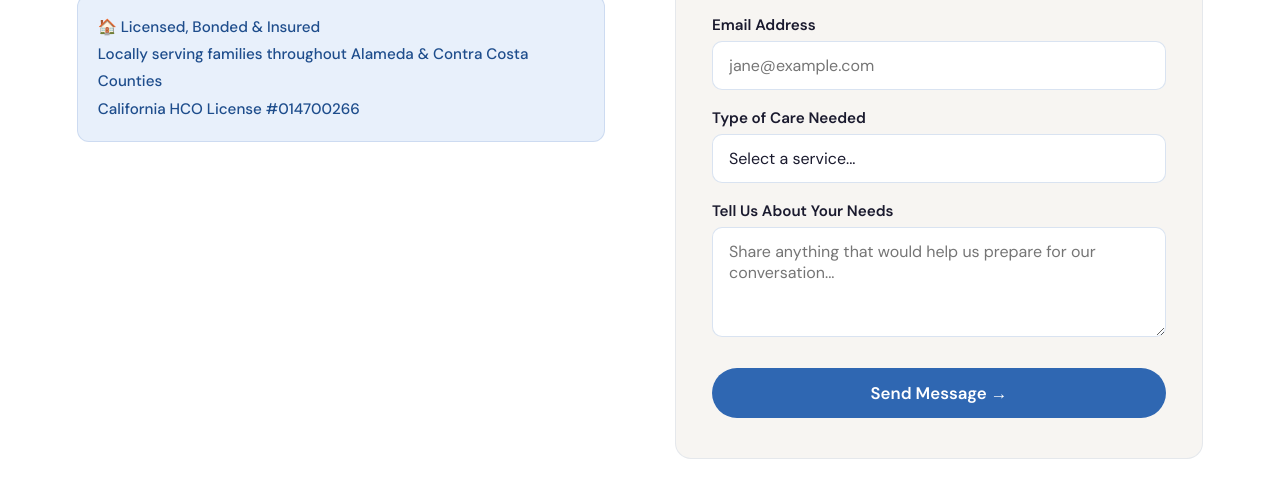
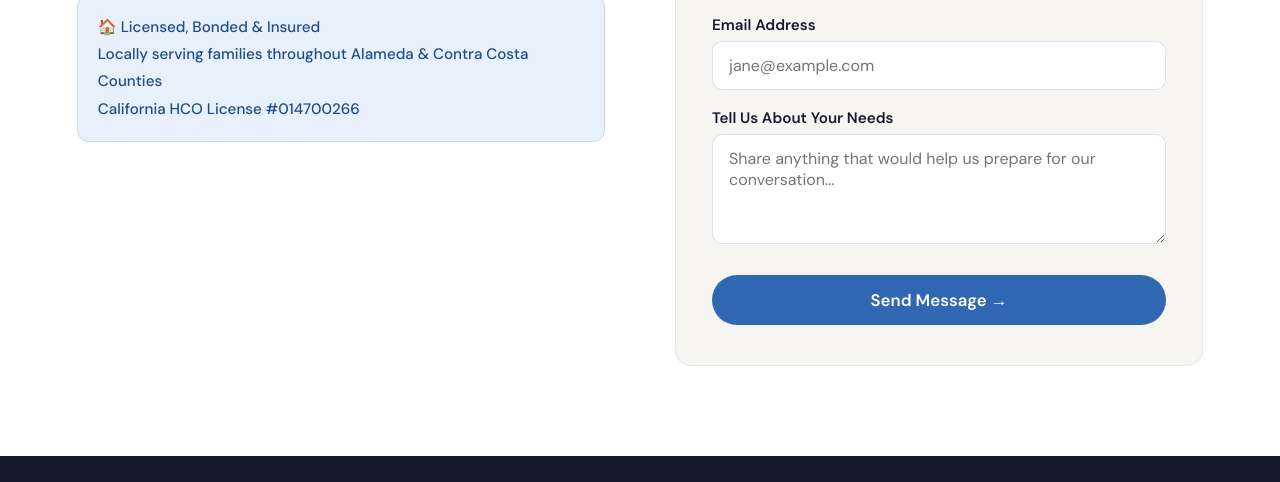
Before and after one commit to drewhomecare/drew-home-care-website, a plain HTML site: page index.html in a window 1280 px wide. Shown: the part 4834-5316 px from the top of the page. Drawn offline with nearby package versions, Linux system fonts and the light colour scheme.

Commit message:
version 1.1

```diff
--- a/index.html
+++ b/index.html
@@ -128,7 +128,7 @@
     .about-inner { display: grid; grid-template-columns: 170px 1fr; gap: 50px; align-items: center; }
     .about-photo-wrap { position: relative; }
     .about-photo { width: 100%; border-radius: var(--radius); object-fit: cover; box-shadow: 0 16px 48px rgba(0,0,0,0.3); }
-    .about-badge { position: absolute; bottom: -18px; right: -18px; background: var(--blue); color: white; padding: 14px 18px; border-radius: 12px; font-size: 0.85rem; font-weight: 600; line-height: 1.6; box-shadow: 0 4px 20px rgba(0,0,0,0.25); max-width: 180px; }
+    .about-badge { position: absolute; bottom: -48px; right: -18px; background: var(--blue); color: white; padding: 14px 18px; border-radius: 12px; font-size: 0.85rem; font-weight: 600; line-height: 1.6; box-shadow: 0 4px 20px rgba(0,0,0,0.25); max-width: 180px; }
     .about .section-tag { color: #90b8f0; }
     .about .section-title { color: var(--white); }
     .about-text { font-size: 1.1rem; line-height: 1.8; color: rgba(255,255,255,0.82); margin-bottom: 18px; font-style: italic; }
@@ -468,20 +468,7 @@
           <label>Email Address</label>
           <input type="email" placeholder="jane@example.com" required />
         </div>
-        <div class="form-group">
-          <label>Type of Care Needed</label>
-          <select>
-            <option value="">Select a service...</option>
-            <option>Assistance with Daily Living</option>
-            <option>Personal Care Services</option>
-            <option>Companionship &amp; Social Support</option>
-            <option>Medication Reminders</option>
-            <option>Meal Preparation &amp; Nutrition</option>
-            <option>Transportation Services</option>
-            <option>Home Safety Evaluation</option>
-            <option>Multiple / Not Sure</option>
-          </select>
-        </div>
+
         <div class="form-group">
           <label>Tell Us About Your Needs</label>
           <textarea placeholder="Share anything that would help us prepare for our conversation..."></textarea>
```
